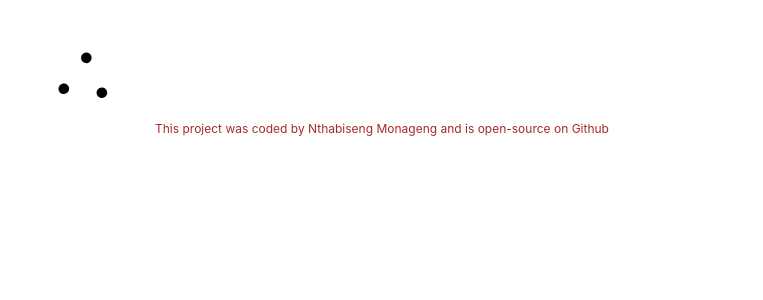
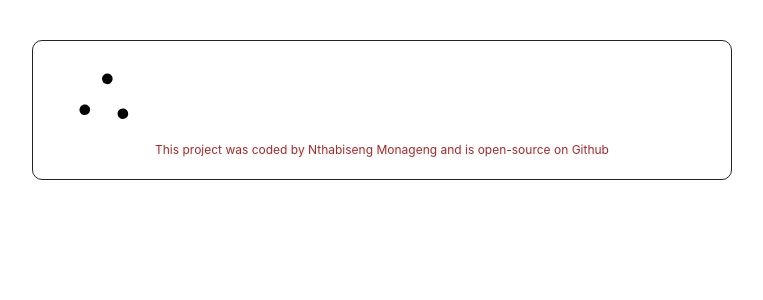
Before and after one commit to Nthabi23/final-react-project, a React (Create React App) app: page / in a window 1280 px wide. Shown: the top 300 px of the page, without its empty margins (258-1021 px from the left). Built offline with nearby package versions, Linux system fonts and the light colour scheme; no server answers.

Commit message:
Update App.css

```diff
--- a/src/App.css
+++ b/src/App.css
@@ -1,6 +1,11 @@
 .App {
   max-width:700px;
   margin: 40px auto;
+  background: rgba (255, 255, 255, 0.3);
+    backdrop-filter: blur(10px);
+    border: 1px solid;
+    border-radius: 10px;
+    padding: 20px;
 }
 
 .App footer {
```
